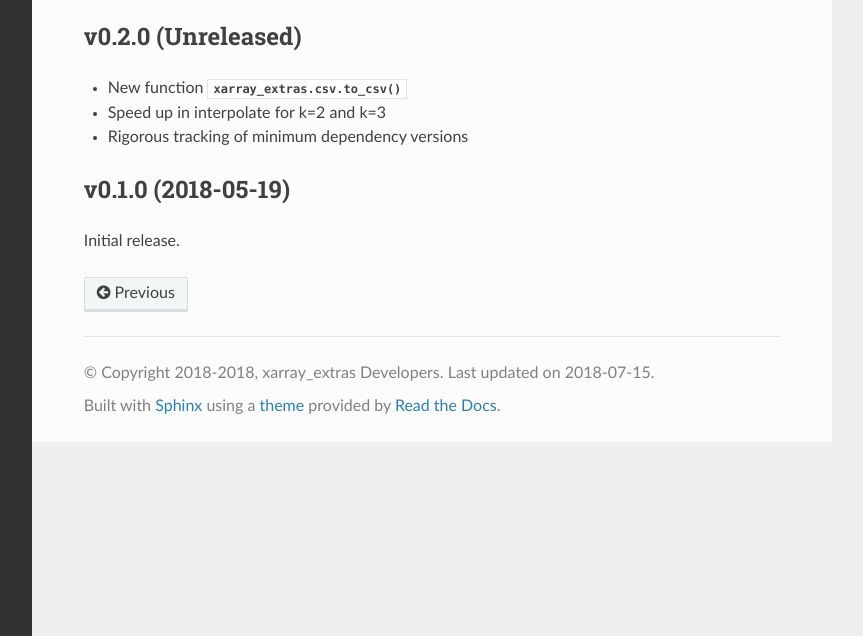
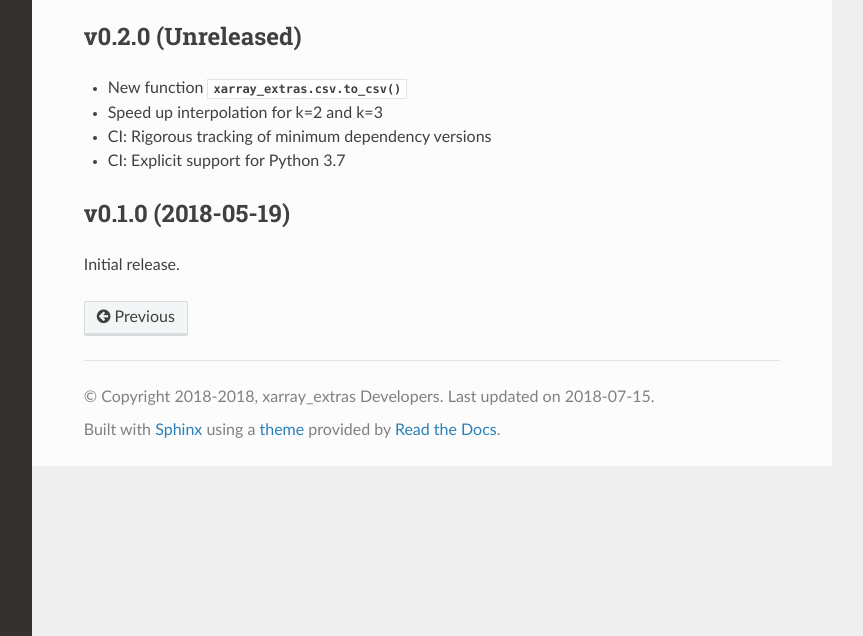
Before and after one commit to crusaderky/xarray_extras, a Sphinx documentation site: the page built from doc/whats-new.rst, in a window 1280 px wide, cut to the strip 264-900 px from the top of the page. Shown: the whole strip, without its empty margins (268-1131 px from the left). Built offline with Sphinx 7.4.7 and the Read the Docs theme 2.0.0, drawn with Linux system fonts in a browser that asks for light colours; pages that are not in the unit, such as notebooks, are missing from menus; the version number could not be read and is left out.

Commit message:
Python 3.7 and more thorough CI
* More thorough CI tests
* Python 3.7 support

```diff
--- a/doc/whats-new.rst
+++ b/doc/whats-new.rst
@@ -17,8 +17,9 @@ v0.2.0 (Unreleased)
 -------------------
 
 - New function :func:`xarray_extras.csv.to_csv`
-- Speed up in interpolate for k=2 and k=3
-- Rigorous tracking of minimum dependency versions
+- Speed up interpolation for k=2 and k=3
+- CI: Rigorous tracking of minimum dependency versions
+- CI: Explicit support for Python 3.7
 
 .. _whats-new.0.1.0:
 
--- a/setup.py
+++ b/setup.py
@@ -28,6 +28,7 @@ CLASSIFIERS = [
     'Programming Language :: Python :: 3',
     'Programming Language :: Python :: 3.5',
     'Programming Language :: Python :: 3.6',
+    'Programming Language :: Python :: 3.7',
     'Topic :: Scientific/Engineering',
 ]
 
```
Also changed, not shown: .travis.yml, 2 other files.
